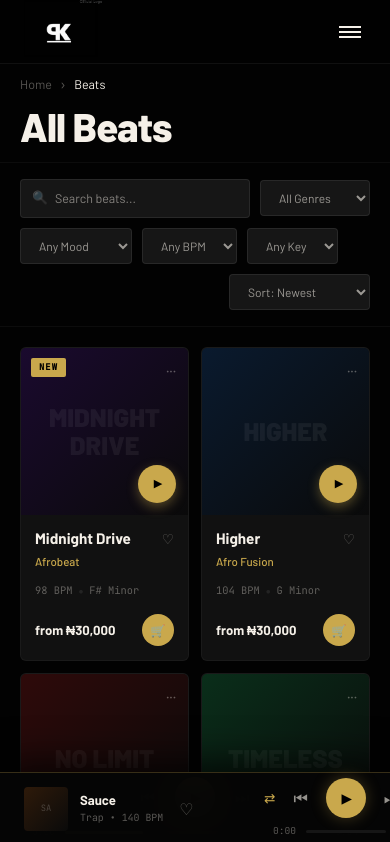
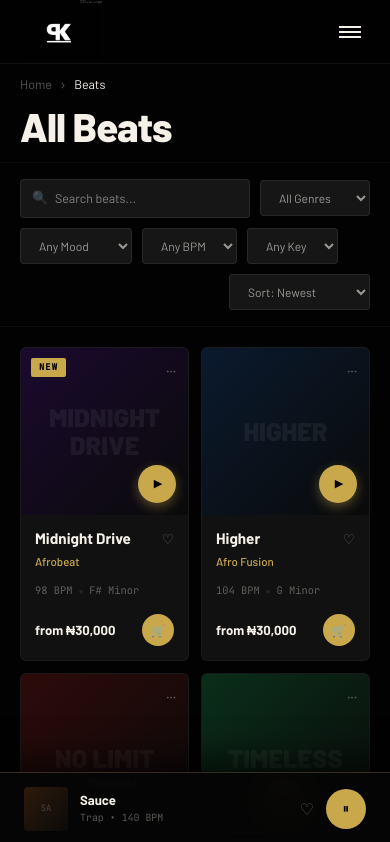
Before and after one commit to KingPsalmy/senior-man-kp, a Next.js app: page /store in a window 390 px wide. Shown: the top 842 px of the page. Built offline with nearby package versions, Linux system fonts and the light colour scheme; a web font is replaced by a local one.

Commit message:
fix: remove floating-player-info display none from CSS

```diff
--- a/src/app/(public)/store/playerStore.ts
+++ b/src/app/(public)/store/playerStore.ts
@@ -6,7 +6,8 @@ export type Beat = {
   genre: string
   bpm: number
   color: string
-  preview_url?: string
+  preview_url?: string | null
+  cover_url?: string | null
 }
 
 type PlayerStore = {
@@ -16,13 +17,16 @@ type PlayerStore = {
   currentIndex: number
   volume: number
   progress: number
+  duration: number
   play: (beat: Beat) => void
   pause: () => void
   resume: () => void
+  toggle: () => void
   next: () => void
   prev: () => void
   setQueue: (beats: Beat[]) => void
   setProgress: (progress: number) => void
+  setDuration: (duration: number) => void
   setVolume: (volume: number) => void
 }
 
@@ -33,6 +37,7 @@ export const usePlayerStore = create<PlayerStore>((set, get) => ({
   currentIndex: 0,
   volume: 0.8,
   progress: 0,
+  duration: 0,
 
   play: (beat) => {
     const { queue } = get()
@@ -41,11 +46,17 @@ export const usePlayerStore = create<PlayerStore>((set, get) => ({
       currentBeat: beat,
       isPlaying: true,
       currentIndex: index >= 0 ? index : 0,
+      progress: 0,
     })
   },
 
   pause: () => set({ isPlaying: false }),
   resume: () => set({ isPlaying: true }),
+
+  toggle: () => {
+    const { isPlaying } = get()
+    set({ isPlaying: !isPlaying })
+  },
 
   next: () => {
     const { queue, currentIndex } = get()
@@ -56,6 +67,7 @@ export const usePlayerStore = create<PlayerStore>((set, get) => ({
       currentBeat: queue[nextIndex],
       isPlaying: true,
       progress: 0,
+      duration: 0,
     })
   },
 
@@ -68,14 +80,16 @@ export const usePlayerStore = create<PlayerStore>((set, get) => ({
       currentBeat: queue[prevIndex],
       isPlaying: true,
       progress: 0,
+      duration: 0,
     })
   },
 
   setQueue: (beats) => {
     const shuffled = [...beats].sort(() => Math.random() - 0.5)
-    set({ queue: shuffled, currentBeat: shuffled[0], currentIndex: 0 })
+    set({ queue: shuffled, currentBeat: shuffled[0], currentIndex: 0, isPlaying: true })
   },
 
   setProgress: (progress) => set({ progress }),
+  setDuration: (duration) => set({ duration }),
   setVolume: (volume) => set({ volume }),
 }))
--- a/src/app/globals.css
+++ b/src/app/globals.css
@@ -181,23 +181,16 @@ body {
 @media (max-width: 768px) {
   .hero-section .hero-image {
     width: 100% !important;
-    opacity: 0.3 !important;
+    opacity: 0.25 !important;
   }
   .hero-section .hero-content {
     padding-left: 24px !important;
     padding-right: 24px !important;
     max-width: 100% !important;
   }
-  .hero-stats {
-    gap: 16px !important;
-    flex-wrap: wrap !important;
+  .hero-filters {
+    display: none !important;
   }
-  .genre-tags {
-    flex-wrap: wrap !important;
-  }
-}
-
-@media (max-width: 768px) {
   .hero-stats {
     display: grid !important;
     grid-template-columns: 1fr 1fr !important;
@@ -236,9 +229,6 @@ body {
   }
   .store-grid-wrap {
     padding: 20px 20px 0 !important;
-  }
-  .floating-player-info {
-    display: none !important;
   }
   .floating-player-volume {
     display: none !important;
@@ -374,6 +364,13 @@ body {
   .floating-player-info {
     min-width: unset !important;
   }
+  .floating-player-info {
+    min-width: unset !important;
+    flex: 1 !important;
+  }
+ .floating-player-controls {
+    display: none !important;
+  }
   .floating-player-volume {
     display: none !important;
   }
--- a/src/app/layout.tsx
+++ b/src/app/layout.tsx
@@ -1,7 +1,7 @@
 import type { Metadata } from "next"
 import "./globals.css"
 import Footer from "@/components/layout/Footer"
-import FloatingPlayer from "@/components/player/FloatingPlayer"
+import PlayerWrapper from "@/components/player/PlayerWrapper"
 
 export const metadata: Metadata = {
   title: "Senior Man KP — Official Beat Store",
@@ -35,19 +35,17 @@ export default function RootLayout({
     >
       <head>
         <link rel="preconnect" href="https://fonts.googleapis.com" />
-        <link rel="preconnect" href="https://fonts.gstatic.com" crossOrigin="anonymous" />
+        <link rel="preconnect" href="https://fonts.gstatic.com" crossOrigin="" />
         <link
           href="https://fonts.googleapis.com/css2?family=Barlow:ital,wght@0,400;0,500;0,600;0,700;0,800;0,900;1,700;1,800;1,900&family=Barlow+Condensed:wght@500;600;700;800;900&family=JetBrains+Mono:wght@300;400;500&display=swap"
           rel="stylesheet"
         />
         <link rel="icon" href="/logo-white.png" />
-
         <script async src="https://js.paystack.co/v1/inline.js" />
       </head>
-
       <body>
         {children}
-         <FloatingPlayer />
+        <PlayerWrapper />
         <Footer />
       </body>
     </html>
--- a/src/components/player/FloatingPlayer.tsx
+++ b/src/components/player/FloatingPlayer.tsx
@@ -16,21 +16,27 @@ const mockBeats = [
 export default function FloatingPlayer() {
   const {
     currentBeat, isPlaying, volume, progress, duration,
-    queue, toggle, next, prev, setVolume, setProgress, setDuration, setQueue, play,
+    play, toggle, next, prev, setVolume, setProgress, setDuration, setQueue,
   } = usePlayerStore()
 
   const audioRef = useRef<HTMLAudioElement | null>(null)
   const [isShuffle, setIsShuffle] = useState(true)
   const [isRepeat, setIsRepeat] = useState(false)
-  const [mounted, setMounted] = useState(false)
+  const [isMobile, setIsMobile] = useState(true) //
 
-  // Initialize queue on mount
+
   useEffect(() => {
-    setMounted(true)
-    setQueue(mockBeats)
+    const shuffled = [...mockBeats].sort(() => Math.random() - 0.5)
+    setQueue(shuffled)
+    play(shuffled[0])
+
+
+    const check = () => setIsMobile(window.innerWidth <= 768)
+    check()
+    window.addEventListener("resize", check)
+    return () => window.removeEventListener("resize", check)
   }, [])
 
-  // Sync audio with state
   useEffect(() => {
     if (!audioRef.current) return
     if (isPlaying) {
@@ -76,24 +82,22 @@ export default function FloatingPlayer() {
     return `${m}:${sec.toString().padStart(2, "0")}`
   }
 
-  if (!mounted || !currentBeat) return null
-
+  // Always use a beat — fallback to first mock beat before store hydrates
+  const beat = currentBeat ?? mockBeats[0]
   const progressPercent = duration ? (progress / duration) * 100 : 0
 
   return (
     <>
-      {/* Hidden audio element */}
-      {currentBeat.preview_url && (
+      {beat.preview_url && (
         <audio
           ref={audioRef}
-          src={currentBeat.preview_url}
+          src={beat.preview_url}
           onTimeUpdate={handleTimeUpdate}
           onEnded={handleEnded}
           onLoadedMetadata={handleTimeUpdate}
         />
       )}
 
-      {/* Player bar */}
       <div style={{
         position: "fixed", bottom: 0, left: 0, right: 0, zIndex: 60,
         backgroundColor: "rgba(6,6,6,0.97)",
@@ -107,52 +111,61 @@ export default function FloatingPlayer() {
       }}>
 
         {/* Cover + Beat Info */}
-        <div className="player-info" style={{ display: "flex", alignItems: "center", gap: "12px", minWidth: "200px", flex: "0 0 220px" }}>
-          <Link href={`/beat/${currentBeat.id}`} style={{ textDecoration: "none", flexShrink: 0 }}>
+        <div className="floating-player-info" style={{
+          display: "flex", alignItems: "center", gap: "12px",
+          flex: isMobile ? "1" : "0 0 220px",
+          minWidth: 0,
+        }}>
+          <Link href={`/beat/${beat.id}`} style={{ textDecoration: "none", flexShrink: 0 }}>
             <div style={{
               width: "44px", height: "44px", borderRadius: "4px", flexShrink: 0,
-              background: `linear-gradient(135deg, ${currentBeat.color || "#1a0a2e"}, #0a0a0a)`,
+              background: `linear-gradient(135deg, ${beat.color || "#1a0a2e"}, #0a0a0a)`,
               display: "flex", alignItems: "center", justifyContent: "center",
               overflow: "hidden",
             }}>
-              {currentBeat.cover_url ? (
-                <img src={currentBeat.cover_url} alt={currentBeat.title} style={{ width: "100%", height: "100%", objectFit: "cover" }} />
+              {beat.cover_url ? (
+                <img src={beat.cover_url} alt={beat.title} style={{ width: "100%", height: "100%", objectFit: "cover" }} />
               ) : (
-                <span style={{ color: "rgba(255,255,255,0.2)", fontSize: "0.55rem", fontFamily: "var(--font-mono)", textAlign: "center", padding: "2px" }}>
-                  {currentBeat.title.slice(0, 2).toUpperCase()}
+                <span style={{ color: "rgba(255,255,255,0.2)", fontSize: "0.55rem", fontFamily: "var(--font-mono)" }}>
+                  {beat.title.slice(0, 2).toUpperCase()}
                 </span>
               )}
             </div>
           </Link>
-          <div style={{ minWidth: 0 }}>
+          <div style={{ minWidth: 0, flex: 1 }}>
             <div style={{ color: "var(--text-primary)", fontSize: "0.82rem", fontWeight: 700, fontFamily: "var(--font-ui)", whiteSpace: "nowrap", overflow: "hidden", textOverflow: "ellipsis" }}>
-              {currentBeat.title}
+              {beat.title}
             </div>
             <div style={{ color: "var(--text-muted)", fontSize: "0.62rem", fontFamily: "var(--font-mono)" }}>
-              {currentBeat.genre} • {currentBeat.bpm} BPM
+              {beat.genre} • {beat.bpm} BPM
             </div>
           </div>
-          <button style={{ background: "none", border: "none", color: "var(--text-muted)", cursor: "pointer", fontSize: "1rem", marginLeft: "4px", flexShrink: 0 }}>♡</button>
+          <button style={{ background: "none", border: "none", color: "var(--text-muted)", cursor: "pointer", fontSize: "1rem", flexShrink: 0 }}>♡</button>
+
+          {/* Mobile-only play button */}
+          {isMobile && (
+            <button
+              onClick={toggle}
+              style={{
+                width: "40px", height: "40px", borderRadius: "50%",
+                backgroundColor: "var(--gold)", border: "none",
+                display: "flex", alignItems: "center", justifyContent: "center",
+                cursor: "pointer", flexShrink: 0,
+              }}
+            >
+              <span style={{ color: "#000", fontSize: "0.85rem", marginLeft: isPlaying ? "0" : "2px" }}>
+                {isPlaying ? "⏸" : "▶"}
+              </span>
+            </button>
+          )}
         </div>
 
-        {/* Controls + Progress */}
-        <div style={{ flex: 1, display: "flex", flexDirection: "column", alignItems: "center", gap: "6px" }}>
-          {/* Buttons */}
-          <div style={{ display: "flex", alignItems: "center", gap: "18px" }}>
-            <button
-              onClick={() => setIsShuffle(!isShuffle)}
-              style={{ background: "none", border: "none", cursor: "pointer", fontSize: "0.85rem", color: isShuffle ? "var(--gold)" : "var(--text-muted)", transition: "color 0.2s" }}
-              title="Shuffle"
-            >
-              ⇄
-            </button>
-            <button
-              onClick={prev}
-              style={{ background: "none", border: "none", cursor: "pointer", fontSize: "1rem", color: "var(--text-secondary)" }}
-              title="Previous"
-            >
-              ⏮
-            </button>
+        {/* Controls + Progress — desktop only */}
+        {!isMobile && (
+          <div className="floating-player-controls" style={{ flex: 1, display: "flex", flexDirection: "column", alignItems: "center", gap: "6px" }}>
+            <div style={{ display: "flex", alignItems: "center", gap: "12px" }}>
+              <button onClick={() => setIsShuffle(!isShuffle)} style={{ background: "none", border: "none", cursor: "pointer", fontSize: "0.85rem", color: isShuffle ? "var(--gold)" : "var(--text-muted)" }}>⇄</button>
+              <button onClick={prev} style={{ background: "none", border: "none", cursor: "pointer", fontSize: "1rem", color: "var(--text-secondary)" }}>⏮</button>
               <button
                 onClick={toggle}
                 style={{
@@ -167,31 +180,15 @@ export default function FloatingPlayer() {
                   {isPlaying ? "⏸" : "▶"}
                 </span>
               </button>
-            <button
-              onClick={next}
-              style={{ background: "none", border: "none", cursor: "pointer", fontSize: "1rem", color: "var(--text-secondary)" }}
-              title="Next"
-            >
-              ⏭
-            </button>
-            <button
-              onClick={() => setIsRepeat(!isRepeat)}
-              style={{ background: "none", border: "none", cursor: "pointer", fontSize: "0.85rem", color: isRepeat ? "var(--gold)" : "var(--text-muted)", transition: "color 0.2s" }}
-              title="Repeat"
-            >
-              ↺
-            </button>
+              <button onClick={next} style={{ background: "none", border: "none", cursor: "pointer", fontSize: "1rem", color: "var(--text-secondary)" }}>⏭</button>
+              <button onClick={() => setIsRepeat(!isRepeat)} style={{ background: "none", border: "none", cursor: "pointer", fontSize: "0.85rem", color: isRepeat ? "var(--gold)" : "var(--text-muted)" }}>↺</button>
             </div>
 
-          {/* Progress bar */}
             <div style={{ display: "flex", alignItems: "center", gap: "10px", width: "100%", maxWidth: "560px" }}>
               <span style={{ color: "var(--text-muted)", fontSize: "0.6rem", fontFamily: "var(--font-mono)", flexShrink: 0, minWidth: "32px", textAlign: "right" }}>
                 {formatTime(progress)}
               </span>
-            <div
-              onClick={handleProgressClick}
-              style={{ flex: 1, height: "3px", backgroundColor: "var(--bg-elevated)", borderRadius: "2px", cursor: "pointer", position: "relative" }}
-            >
+              <div onClick={handleProgressClick} style={{ flex: 1, height: "3px", backgroundColor: "var(--bg-elevated)", borderRadius: "2px", cursor: "pointer" }}>
                 <div style={{ width: `${progressPercent}%`, height: "100%", backgroundColor: "var(--gold)", borderRadius: "2px", transition: "width 0.1s linear" }} />
               </div>
               <span style={{ color: "var(--text-muted)", fontSize: "0.6rem", fontFamily: "var(--font-mono)", flexShrink: 0, minWidth: "32px" }}>
@@ -199,31 +196,33 @@ export default function FloatingPlayer() {
               </span>
             </div>
           </div>
+        )}
 
-        {/* Volume + License */}
-        <div className="player-volume" style={{ display: "flex", alignItems: "center", gap: "12px", flex: "0 0 200px", justifyContent: "flex-end" }}>
-          <span style={{ color: "var(--text-muted)", fontSize: "0.9rem", cursor: "pointer" }}>🔊</span>
+        {/* Volume + License — desktop only */}
+        {!isMobile && (
+          <div className="floating-player-volume" style={{ display: "flex", alignItems: "center", gap: "12px", flex: "0 0 200px", justifyContent: "flex-end" }}>
+            <span style={{ color: "var(--text-muted)", fontSize: "0.9rem" }}>🔊</span>
             <div
               onClick={(e) => {
                 const rect = e.currentTarget.getBoundingClientRect()
                 const ratio = (e.clientX - rect.left) / rect.width
                 setVolume(Math.max(0, Math.min(1, ratio)))
               }}
-            style={{ width: "80px", height: "3px", backgroundColor: "var(--bg-elevated)", borderRadius: "2px", cursor: "pointer", position: "relative" }}
+              style={{ width: "80px", height: "3px", backgroundColor: "var(--bg-elevated)", borderRadius: "2px", cursor: "pointer" }}
             >
               <div style={{ width: `${volume * 100}%`, height: "100%", backgroundColor: "var(--text-muted)", borderRadius: "2px" }} />
             </div>
-          <Link href={`/beat/${currentBeat.id}`} style={{
+            <Link href={`/beat/${beat.id}`} style={{
               backgroundColor: "var(--gold)", border: "none",
               borderRadius: "3px", padding: "8px 14px",
               color: "#000", fontSize: "0.62rem", fontWeight: 700,
               fontFamily: "var(--font-ui)", letterSpacing: "0.1em",
-            textTransform: "uppercase", cursor: "pointer",
-            textDecoration: "none",
+              textTransform: "uppercase", textDecoration: "none",
             }}>
               License
             </Link>
           </div>
+        )}
 
       </div>
     </>
--- /dev/null
+++ b/src/components/player/PlayerWrapper.tsx
@@ -0,0 +1,9 @@
+"use client"
+
+import dynamic from "next/dynamic"
+
+const FloatingPlayer = dynamic(() => import("./FloatingPlayer"), { ssr: false })
+
+export default function PlayerWrapper() {
+  return <FloatingPlayer />
+}
```
Lines whose indentation alone changed are shown as unchanged.
